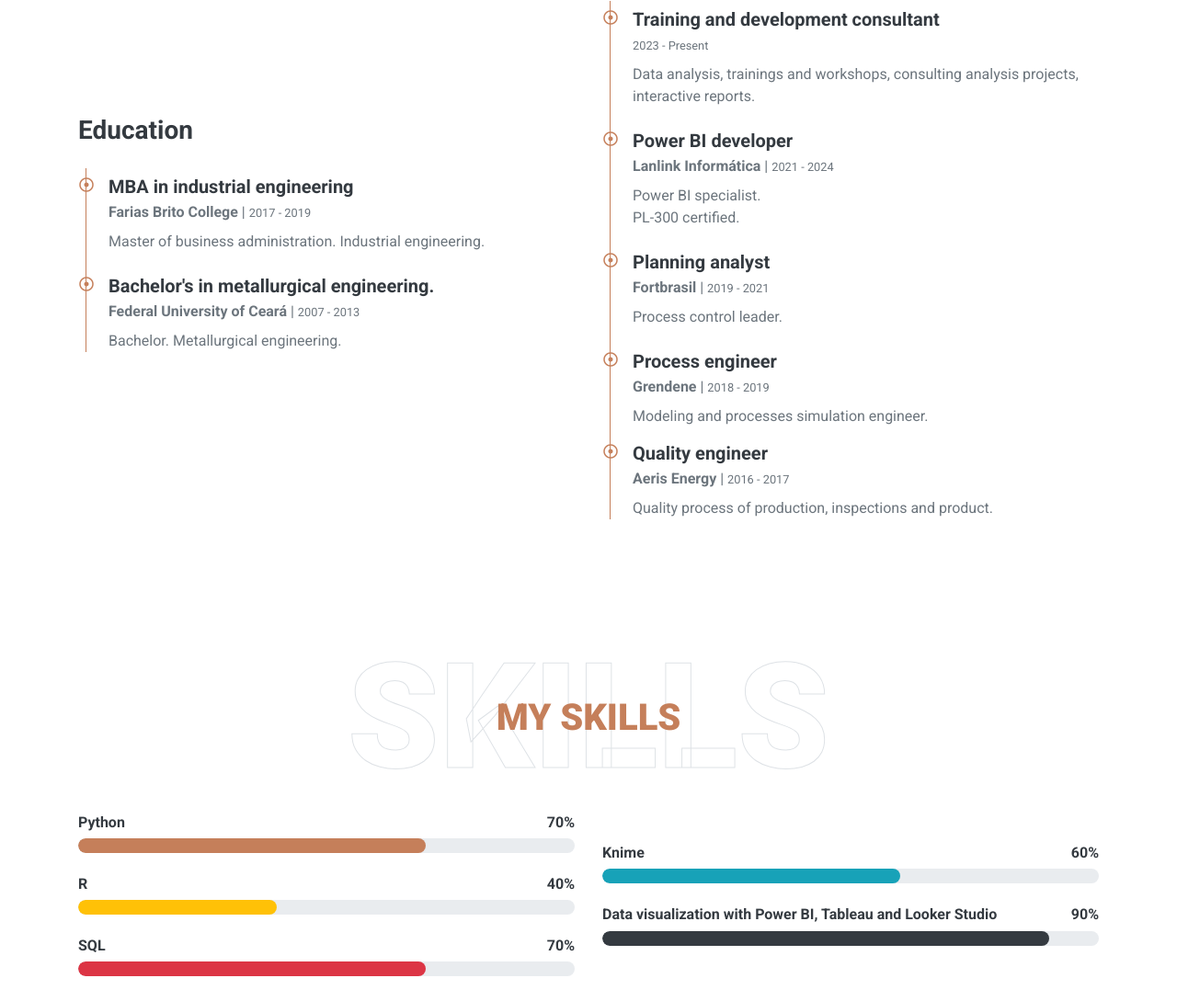
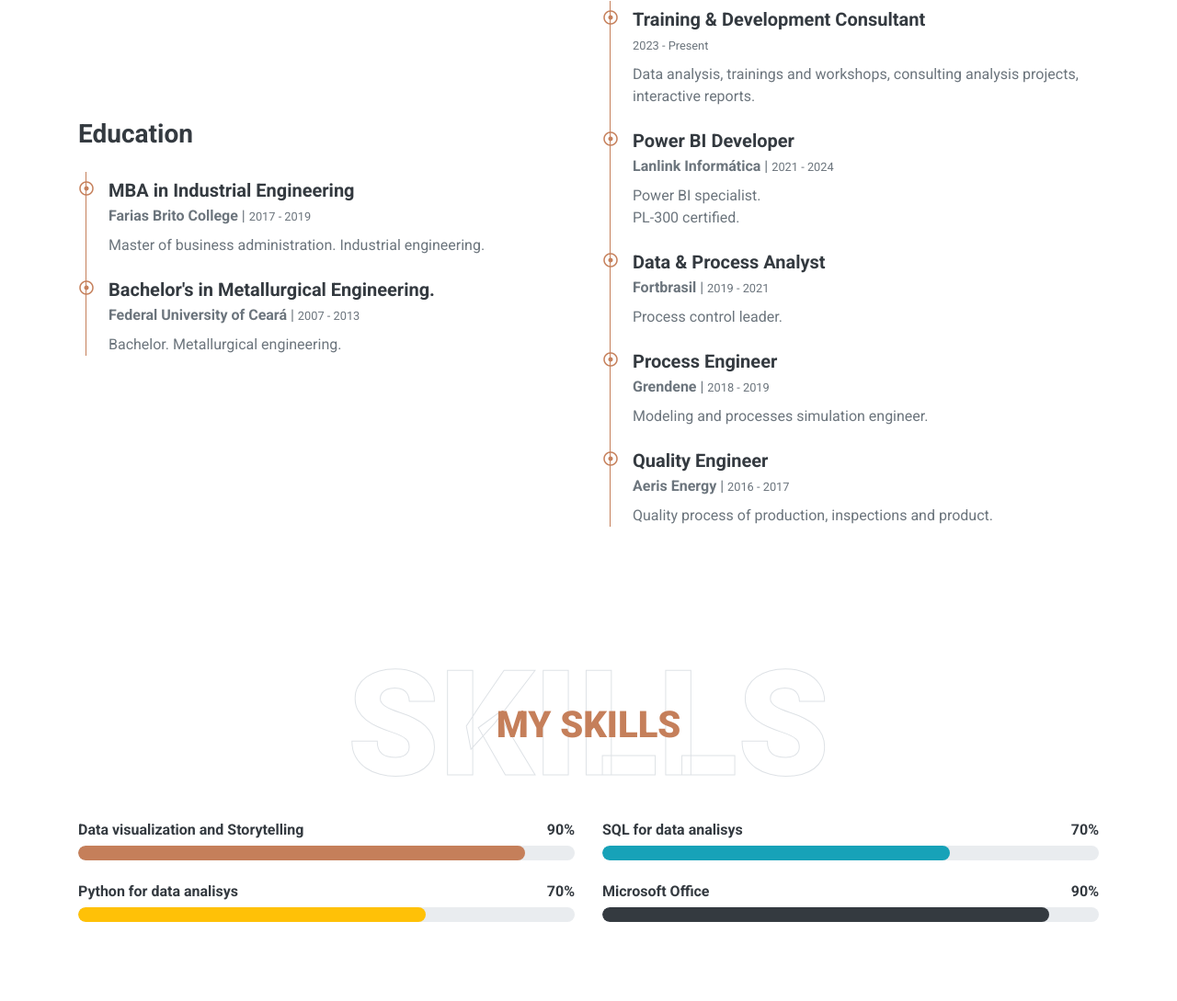
Before and after one commit to odaniellucena/odaniellucena.github.io, a plain HTML site: page index.html in a window 1280 px wide. Shown: the part 1729-2818 px from the top of the page at 92% size. Drawn offline with nearby package versions, Linux system fonts and the light colour scheme.

Commit message:
New itens on report file and general adjustments.

```diff
--- a/index.html
+++ b/index.html
@@ -179,13 +179,13 @@
                     <div class="border-left border-primary pt-2 pl-4 ml-2">
                         <div class="position-relative mb-4">
                             <i class="far fa-dot-circle text-primary position-absolute" style="top: 2px; left: -32px;"></i>
-                            <h5 class="font-weight-bold mb-1">MBA in industrial engineering</h5>
+                            <h5 class="font-weight-bold mb-1">MBA in Industrial Engineering</h5>
                             <p class="mb-2"><strong>Farias Brito College</strong> | <small>2017 - 2019</small></p>
                             <p>Master of business administration. Industrial engineering.</p>
                         </div>
                         <div class="position-relative mb-4">
                             <i class="far fa-dot-circle text-primary position-absolute" style="top: 2px; left: -32px;"></i>
-                            <h5 class="font-weight-bold mb-1">Bachelor's in metallurgical engineering.</h5>
+                            <h5 class="font-weight-bold mb-1">Bachelor's in Metallurgical Engineering.</h5>
                             <p class="mb-2"><strong>Federal University of Ceará</strong> | <small>2007 - 2013</small></p>
                             <p>Bachelor. Metallurgical engineering.</p>
                         </div>
@@ -204,33 +204,33 @@
                     <div class="border-left border-primary pt-2 pl-4 ml-2">
                         <div class="position-relative mb-4">
                             <i class="far fa-dot-circle text-primary position-absolute" style="top: 2px; left: -32px;"></i>
-                            <h5 class="font-weight-bold mb-1">Training and development consultant</h5>
+                            <h5 class="font-weight-bold mb-1">Training & Development Consultant</h5>
                             <p class="mb-2"><strong></strong> <small>2023 - Present</small></p>
                             <p>Data analysis, trainings and workshops, consulting analysis projects, interactive reports.</p>
                         </div>
                         <div class="position-relative mb-4">
                             <i class="far fa-dot-circle text-primary position-absolute" style="top: 2px; left: -32px;"></i>
-                            <h5 class="font-weight-bold mb-1">Power BI developer</h5>
+                            <h5 class="font-weight-bold mb-1">Power BI Developer</h5>
                             <p class="mb-2"><strong>Lanlink Informática</strong> | <small>2021 - 2024</small></p>
                             <p>Power BI specialist.<br/>PL-300 certified.</p>
                         </div>
                         <div class="position-relative mb-4">
                             <i class="far fa-dot-circle text-primary position-absolute" style="top: 2px; left: -32px;"></i>
-                            <h5 class="font-weight-bold mb-1">Planning analyst</h5>
+                            <h5 class="font-weight-bold mb-1">Data & Process Analyst</h5>
                             <p class="mb-2"><strong>Fortbrasil</strong> | <small>2019 - 2021</small></p>
                             <p>Process control leader.</p>
                         </div>
                         <div class="position-relative mb-4">
                             <i class="far fa-dot-circle text-primary position-absolute" style="top: 2px; left: -32px;"></i>
-                            <h5 class="font-weight-bold mb-1">Process engineer</h5>
+                            <h5 class="font-weight-bold mb-1">Process Engineer</h5>
                             <p class="mb-2"><strong>Grendene</strong> | <small>2018 - 2019</small></p>
                             <p>Modeling and processes simulation engineer.</p>
+                        </div>
                         <div class="position-relative mb-4">
                             <i class="far fa-dot-circle text-primary position-absolute" style="top: 2px; left: -32px;"></i>
-                            <h5 class="font-weight-bold mb-1">Quality engineer</h5>
+                            <h5 class="font-weight-bold mb-1">Quality Engineer</h5>
                             <p class="mb-2"><strong>Aeris Energy</strong> | <small>2016 - 2017</small></p>
                             <p>Quality process of production, inspections and product.</p>
-                        </div>
                         </div>
                     </div>
                 </div>
@@ -251,45 +251,47 @@
                 <div class="col-md-6">
                     <div class="skill mb-4">
                         <div class="d-flex justify-content-between">
-                            <h6 class="font-weight-bold">Python</h6>
-                            <h6 class="font-weight-bold">70%</h6>
+                            <h6 class="font-weight-bold">Data visualization and Storytelling</h6>
+                            <h6 class="font-weight-bold">90%</h6>
                         </div>
                         <div class="progress">
-                            <div class="progress-bar bg-primary" role="progressbar" aria-valuenow="70" aria-valuemin="0" aria-valuemax="100"></div>
+                            <div class="progress-bar bg-primary" role="progressbar" aria-valuenow="90" aria-valuemin="0" aria-valuemax="100"></div>
                         </div>
                     </div>
                     <div class="skill mb-4">
                         <div class="d-flex justify-content-between">
-                            <h6 class="font-weight-bold">R</h6>
+                            <h6 class="font-weight-bold">Python for data analisys</h6>
+                            <h6 class="font-weight-bold">70%</h6>
+                        </div>
+                        <div class="progress">
+                            <div class="progress-bar bg-warning" role="progressbar" aria-valuenow="70" aria-valuemin="0" aria-valuemax="100"></div>
+                        </div>
+                    </div>
+                    <!--
+                    <div class="skill mb-4">
+                        <div class="d-flex justify-content-between">
+                            <h6 class="font-weight-bold">R for data analisys</h6>
                             <h6 class="font-weight-bold">40%</h6>
                         </div>
                         <div class="progress">
-                            <div class="progress-bar bg-warning" role="progressbar" aria-valuenow="40" aria-valuemin="0" aria-valuemax="100"></div>
+                            <div class="progress-bar bg-danger" role="progressbar" aria-valuenow="40" aria-valuemin="0" aria-valuemax="100"></div>
+                        </div>
+                    </div>
+                    -->
+                </div>
+                <div class="col-md-6">
+                    <div class="skill mb-4">
+                        <div class="d-flex justify-content-between">
+                            <h6 class="font-weight-bold">SQL for data analisys</h6>
+                            <h6 class="font-weight-bold">70%</h6>
+                        </div>
+                        <div class="progress">
+                            <div class="progress-bar bg-info" role="progressbar" aria-valuenow="70" aria-valuemin="0" aria-valuemax="100"></div>
                         </div>
                     </div>
                     <div class="skill mb-4">
                         <div class="d-flex justify-content-between">
-                            <h6 class="font-weight-bold">SQL</h6>
-                            <h6 class="font-weight-bold">70%</h6>
-                        </div>
-                        <div class="progress">
-                            <div class="progress-bar bg-danger" role="progressbar" aria-valuenow="70" aria-valuemin="0" aria-valuemax="100"></div>
-                        </div>
-                    </div>
-                </div>
-                <div class="col-md-6">
-                    <div class="skill mb-4">
-                        <div class="d-flex justify-content-between">
-                            <h6 class="font-weight-bold">Knime</h6>
-                            <h6 class="font-weight-bold">60%</h6>
-                        </div>
-                        <div class="progress">
-                            <div class="progress-bar bg-info" role="progressbar" aria-valuenow="60" aria-valuemin="0" aria-valuemax="100"></div>
-                        </div>
-                    </div>
-                    <div class="skill mb-4">
-                        <div class="d-flex justify-content-between">
-                            <h6 class="font-weight-bold">Data visualization with Power BI, Tableau and Looker Studio</h6>
+                            <h6 class="font-weight-bold">Microsoft Office</h6>
                             <h6 class="font-weight-bold">90%</h6>
                         </div>
                         <div class="progress">
```
Also changed, not shown: reports.html (+35 -0 lines), img/bi5.png (added), img/bi6.png (added), 1 other file.
